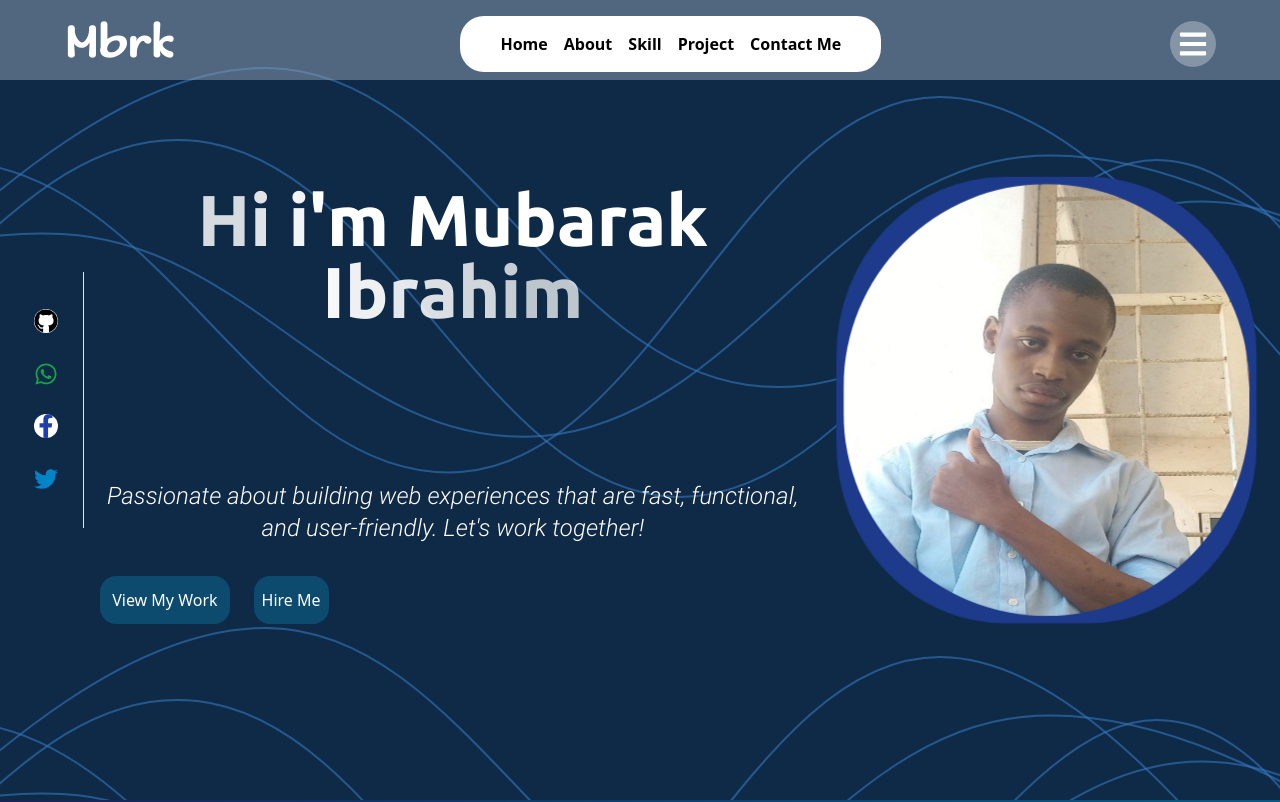
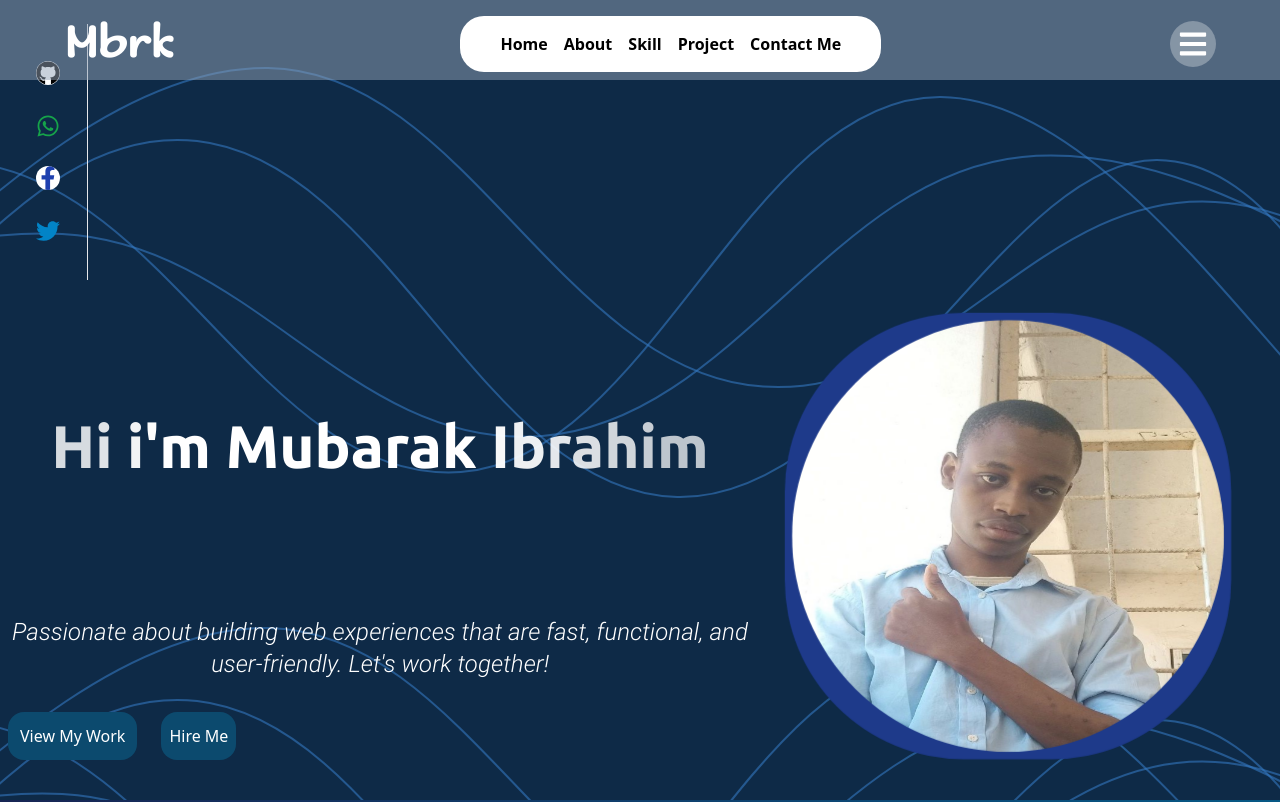
Before and after one commit to Mubarak-Ade/Mubaraq-Ade, a React (Vite) app: page / in a window 1280 px wide. Shown: the top 802 px of the page. Built offline with nearby package versions, Linux system fonts and the light colour scheme.

Commit message:
first commit

```diff
--- a/src/App.jsx
+++ b/src/App.jsx
@@ -26,7 +26,7 @@ function App() {
         className="w-full h-40 top-0 bg-slate-400 bg-opacity-50" />
             <Header />
         </div>
-        <main>
+        <main className="">
             <Hero />
             <About />
             <Skills />
--- a/src/components/header.jsx
+++ b/src/components/header.jsx
@@ -20,7 +20,7 @@ const Header = () => {
     <div
     className={`flex items-center p-4 fixed text-xl w-full top-0 z-10 text-white justify-evenly`}>
         <h1 className='text-5xl font-bold font-sofadiOne'>Mbrk</h1>
-        <motion.ul  className='z-10 flex gap-4 px-10 py-4 text-base font-semibold text-black bg-white ml-60 rounded-3xl'>
+        <motion.ul  className='z-10 md:flex hidden gap-4 px-10 py-4 text-base font-semibold text-black bg-white ml-60 rounded-3xl'>
           <Link to="home" spy={true} activeStyle={{
              fontSize: '20px'
           }}
--- a/src/components/hero.jsx
+++ b/src/components/hero.jsx
@@ -21,13 +21,13 @@ const Hero = () => {
   }, [character, text, current])
 
   return (
-    <div id='home' className='flex flex-col items-center justify-center min-h-screen space-y-6 text-current bg-img-1'>
+    <div id='home' className='flex flex-col items-center justify-center w-full min-h-screen space-y-6 text-current bg-img-1'>
         {/* <Header /> */}
-        <div className="flex items-center justify-center">
+        <div className="grid md:grid-cols-[240px_repeat(2,1fr)] grid-cols-[0.5fr,3fr]">
             <AnimatePresence>
                 <div className="self-center w-20 p-2 m-2 bg-opacity-25 border-r">
                     <motion.ul className="flex flex-col items-center m-auto text-2xl  justify-evenly h-60">
-                      <motion.li
+                      <motion.li z
                         whileHover={{scale: 1.1}}
                         whileTap={{scale: 0.8}}
                       ><a href=""><FaGithub className='bg-white rounded-full cursor-pointer' /></a></motion.li>
@@ -46,16 +46,16 @@ const Hero = () => {
                     </motion.ul>
                 </div>
             </AnimatePresence>
-            <div className="content-center w-3/5 space-y-4 text-center">
+            <div className="content-center w-full col-[1/3]  space-y-4 text-center">
                 <AnimatePresence>
-                    <motion.h1 className='self-center gap-3 p-4 text-white space-y-auto text-7xl text-wrap font-ubuntu h-72'>
+                    <motion.h1 className='w-full gap-3 p-4 text-white space-y-auto pt-28 text-6xl font-ubuntu h-72'>
                         {
                           // text[current]
                           character.map((text, index) => (
                             <motion.span
                               initial={{opacity: 0, visibility: 'hidden'}}
                               animate={{ opacity: [1,0,1], visibility: 'visible'}}
-                              // whileView={{display: 'none'}}
+                              // whileView={{display: 'none'}}z
                               transition={{
                                 delay: index * 0.1,
                                 repeat: Infinity,
@@ -108,7 +108,7 @@ const Hero = () => {
                   repeatDelay: 4,
                   delay: 2
                 }}
-                className="flex items-center self-center p-2 bg-blue-900 rounded-full size-fit">
+                className="flex items-center self-center size-80 p-2 order-[initial] md:order-1 justify-self-[initial] bg-blue-900 rounded-full md:size-fit">
                     <motion.img  className='rounded-full size-[30rem]' src="/src/assets/profile2.jpg" alt="" />
                 </motion.div>
             </AnimatePresence>
--- a/src/index.css
+++ b/src/index.css
@@ -2,3 +2,7 @@
 @tailwind utilities;
 @tailwind base;
 @tailwind components;
+
+body {
+    width: 100%;
+}
```
